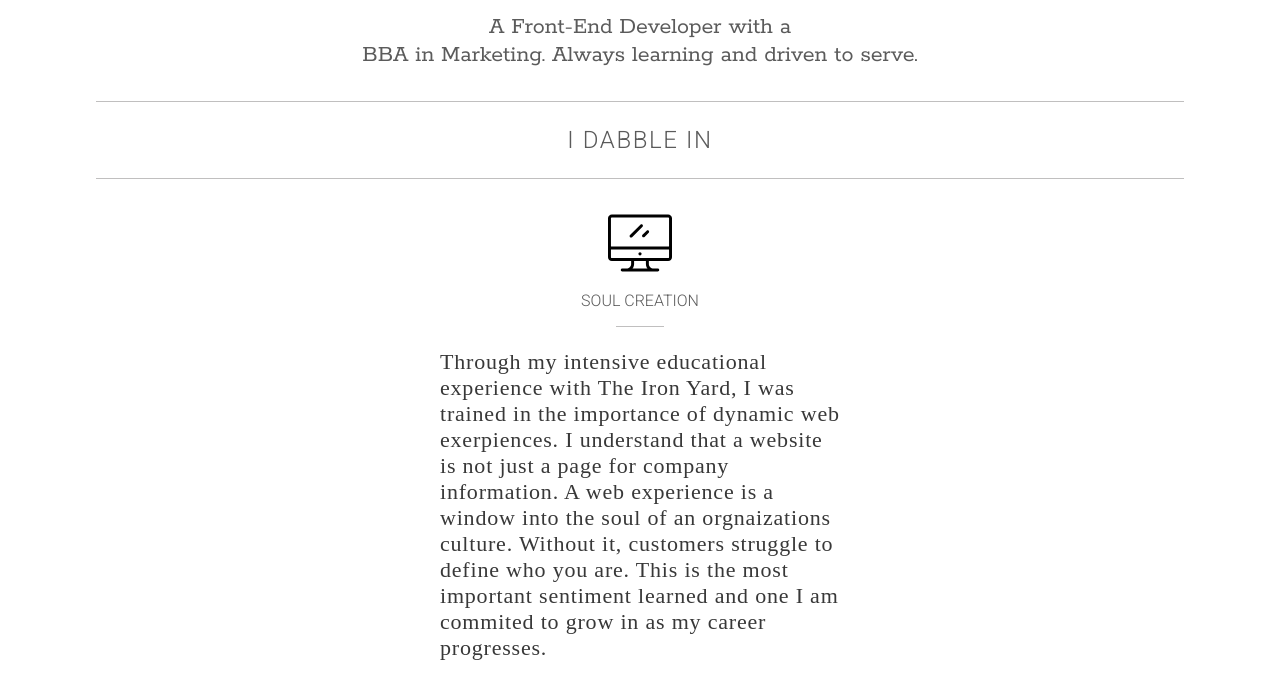
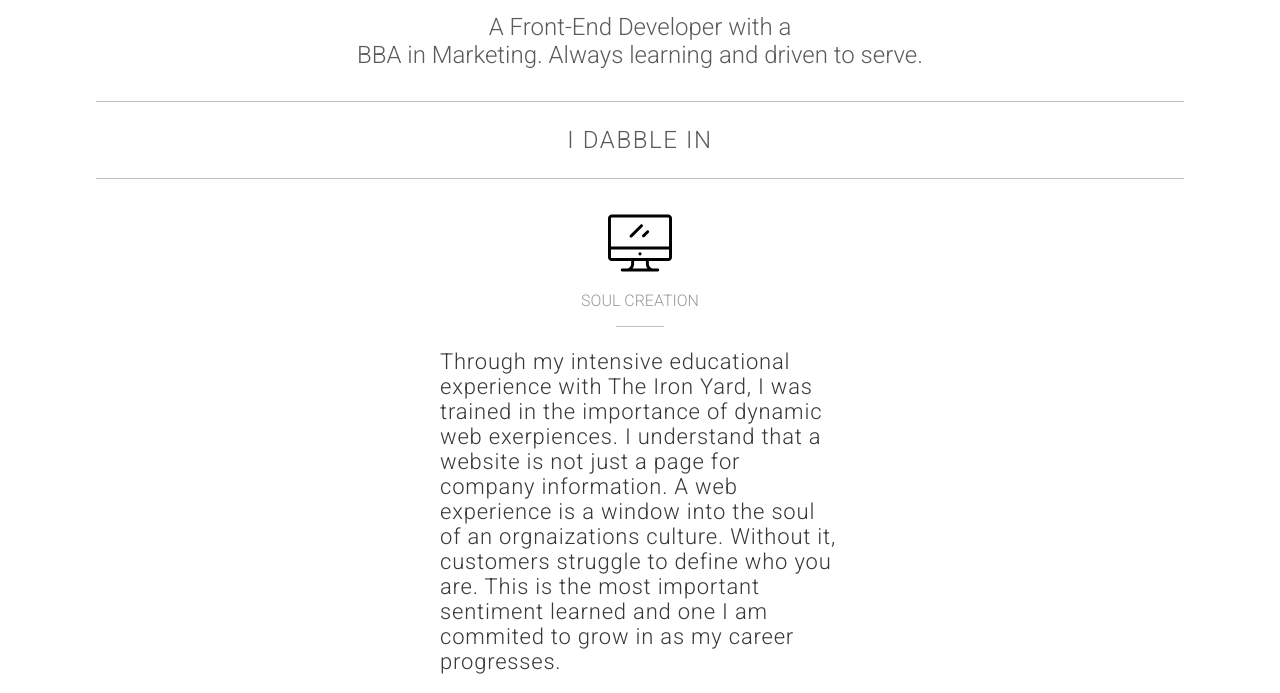
Before and after one commit to SPellegrene/SammyPelly, a website: page index.html in a window 1280 px wide. Shown: the part 427-1120 px from the top of the page. Drawn offline with nearby package versions, Linux system fonts and the light colour scheme.

Commit message:
styling and font edits

```diff
--- a/assets/index.css
+++ b/assets/index.css
@@ -86,7 +86,7 @@ main-container {
   color:#5B5B5B;
   font-size: 24px;
   font-weight: lighter;
-  font-family: 'Rokkitt',serif;
+  font-family: 'Roboto',sans-serif;
 }
 
 .section-divider {
@@ -121,7 +121,7 @@ main-container {
 }
 
 .content-title {
-  color:#5B5B5B;
+  color: #989898;
   font-size: 16px;
   font-weight: lighter;
   margin-top: 1rem;
@@ -141,6 +141,8 @@ main-container {
   color:#383838;
   letter-spacing: .05rem;
   font-size: 16px;
+  font-weight: lighter;
+  font-family: 'Roboto',sans-serif;
 }
 
 .project-container {
@@ -296,8 +298,7 @@ form {
   text-align: center;
   font-family: 'Roboto',sans-serif;
   margin-bottom: 0;
-  color: #3B3B3B;
-}
+  color: #989898}
 .phone-number {
   display: flex;
   flex-direction: column;
@@ -355,7 +356,7 @@ form {
   .accomplishment-description {
     color:#383838;
     letter-spacing: .05rem;
-    font-size: 16px;
+    font-size: 18px;
     font-weight: lighter;
     font-family: 'Roboto',sans-serif;
     margin-top:.5rem;
```
